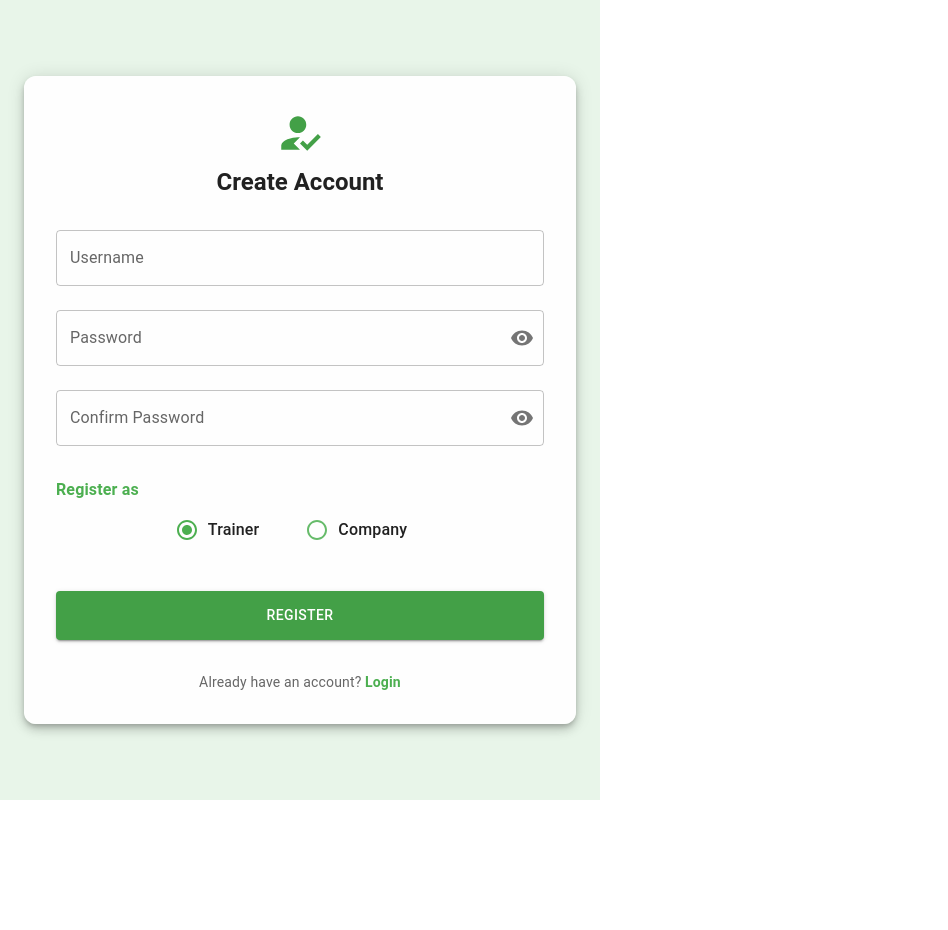
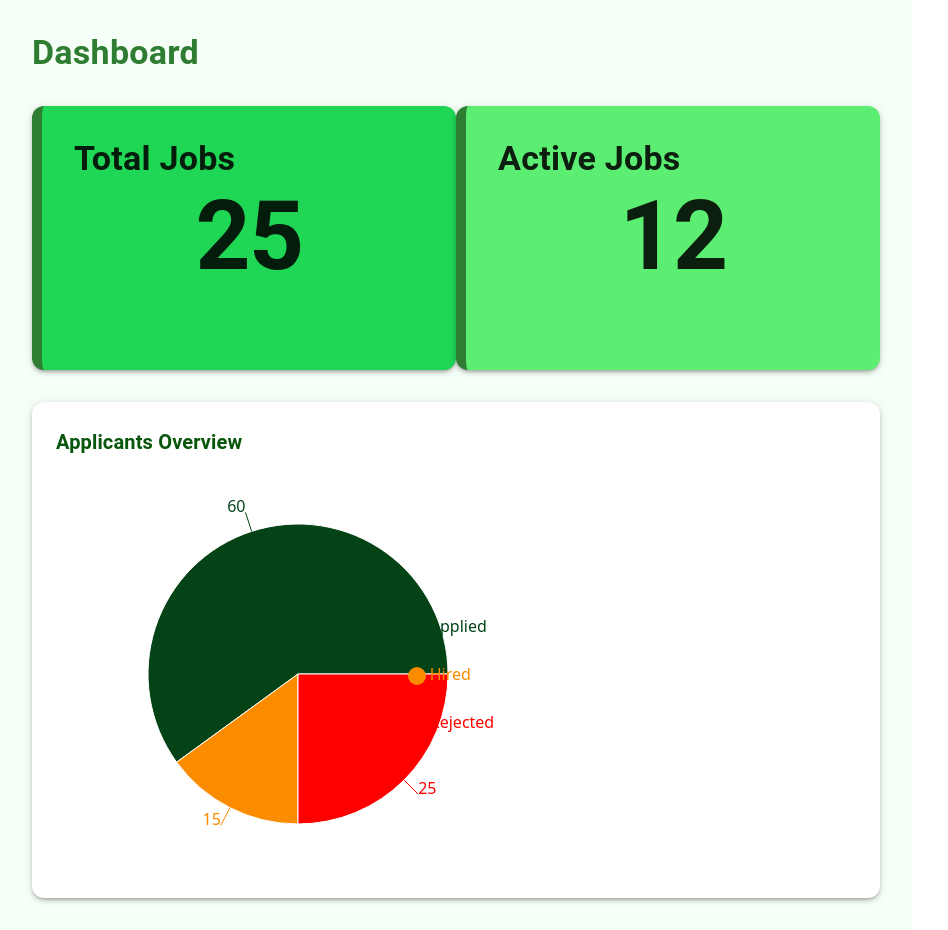
Before and after one commit to Isurini-2000/job-and-skill-development-platform-web, a React (Vite) app: page / in a window 1280 px wide. Shown: the whole page, without its empty margins (0-948 px from the left). Before the commit the page ends 800 px from the top, so only its background shows below. Built offline with nearby package versions, Linux system fonts and the light colour scheme.

Commit message:
Create companyDashboard page

```diff
--- a/package.json
+++ b/package.json
@@ -16,8 +16,10 @@
     "@mui/icons-material": "^7.3.6",
     "@mui/material": "^7.3.6",
     "@mui/styled-engine-sc": "^7.3.6",
+    "lucide-react": "^0.556.0",
     "react": "^19.2.0",
     "react-dom": "^19.2.0",
+    "recharts": "^3.5.1",
     "styled-components": "^6.1.19"
   },
   "devDependencies": {
--- a/src/App/App.jsx
+++ b/src/App/App.jsx
@@ -1,3 +1,4 @@
+import CompanyDashboard from '../pages/CompanyDashboard/CompanyDashboard'
 import LoginPage from '../pages/LoginPage/LoginPage'
 import RegisterPage from '../pages/RegisterPage/RegisterPage'
 import './App.css'
@@ -7,7 +8,8 @@ function App() {
   return (
     <>
     {/* <LoginPage/> */}
-    <RegisterPage/>
+    {/* <RegisterPage/> */}
+    <CompanyDashboard/>
 
     </>
   )
--- /dev/null
+++ b/src/pages/CompanyDashboard/CompanyDashboard.jsx
@@ -0,0 +1,139 @@
+import React from "react";
+import { Box, Typography, Card, Stack } from "@mui/material";
+import { PieChart, Pie, Tooltip, Cell, Legend, ResponsiveContainer } from "recharts";
+
+export default function CompanyDashboard() {
+    const jobStats = {
+        totalJobs: 25,
+        activeJobs: 12,
+    };
+
+    const applicantData = [
+        { name: "Applied", value: 60 },
+        { name: "Hired", value: 15 },
+        { name: "Rejected", value: 25 },
+    ];
+
+    const COLORS = ["#044315ff ", "#FB8C00 ", "#FF0000 "];
+
+    return (
+        <Box
+            sx={{
+                p: 4,
+                backgroundColor: "#f6fff7",
+                minHeight: "100vh",
+            }}
+        >
+
+            <Typography
+                variant="h4"
+                sx={{
+                    fontWeight: "bold",
+                    mb: 4,
+                    color: "#2e7d32",
+                }}
+            >
+                Dashboard
+            </Typography>
+
+
+            <Stack direction="row" justifyContent="space-evenly" sx={{ mb: 4, width: '100%' }} >
+                <Card
+                    sx={{
+                        p: 4,
+                        borderLeft: "10px solid #2e7d32",
+                        minWidth: 350,
+                        height: 200,
+                        borderRadius: 3,
+                        boxShadow: 3,
+                        display: "flex",
+                        flexDirection: "column",
+                        backgroundColor: "#1fd655",
+                    }}
+                >
+                    <Typography variant="h4" fontWeight="bold">
+                        Total Jobs
+                    </Typography>
+
+                    <Typography
+                        variant="h1"
+                        fontWeight="bold"
+                        sx={{ textAlign: "center", width: "100%" }}
+                    >
+                        25
+                    </Typography>
+                </Card>
+
+
+                <Card
+                    sx={{
+                        p: 4,
+                        borderLeft: "10px solid #2e7d32",
+                        minWidth: 350,
+                        height: 200,
+                        borderRadius: 3,
+                        boxShadow: 3,
+                        display: "flex",
+                        flexDirection: "column",
+                        backgroundColor: "#5ced73",
+                    }}
+                >
+                    <Typography variant="h4" fontWeight="bold">
+                        Active Jobs
+                    </Typography>
+
+                    <Typography
+                        variant="h1"
+                        fontWeight="bold"
+                        sx={{ textAlign: "center", width: "100%" }}
+                    >
+                        12
+                    </Typography>
+                </Card>
+            </Stack>
+
+
+            <Card
+                sx={{
+                    mt: 4,
+                    p: 3,
+                    borderRadius: 3,
+                    background: "#ffffff",
+                    boxShadow: 3,
+                }}
+            >
+                <Typography variant="h6" sx={{ mb: 2, color: "#07560bff", fontWeight: "bold" }}>
+                    Applicants Overview
+                </Typography>
+
+                <Box sx={{ width: "100%", height: 400 }}>
+                    <ResponsiveContainer>
+                        <PieChart>
+                            <Pie
+                                data={applicantData}
+                                cx="30%"
+                                cy="50%"
+                                outerRadius={150}
+                                dataKey="value"
+                                label
+                            >
+                                {applicantData.map((entry, index) => (
+                                    <Cell key={index} fill={COLORS[index]} />
+                                ))}
+                            </Pie>
+                            <Tooltip />
+                            <Legend
+                                layout="vertical"
+                                align="center"
+                                verticalAlign="middle"
+                                iconType="circle"
+                                iconSize={18}
+                                wrapperStyle={{ lineHeight: '3em', }}
+                            />
+                        </PieChart>
+                    </ResponsiveContainer>
+                </Box>
+            </Card>
+        </Box>
+    );
+}
```
Also changed, not shown: src/pages/LoginPage/LoginPage.jsx (line endings or trailing spaces), 1 other file (tests, documents, lock files or other folders).
